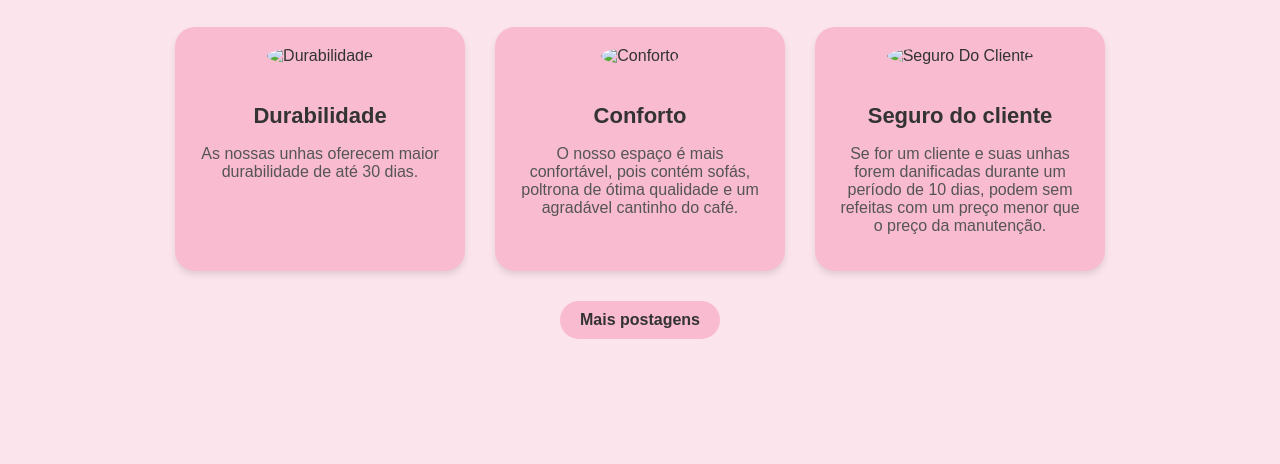
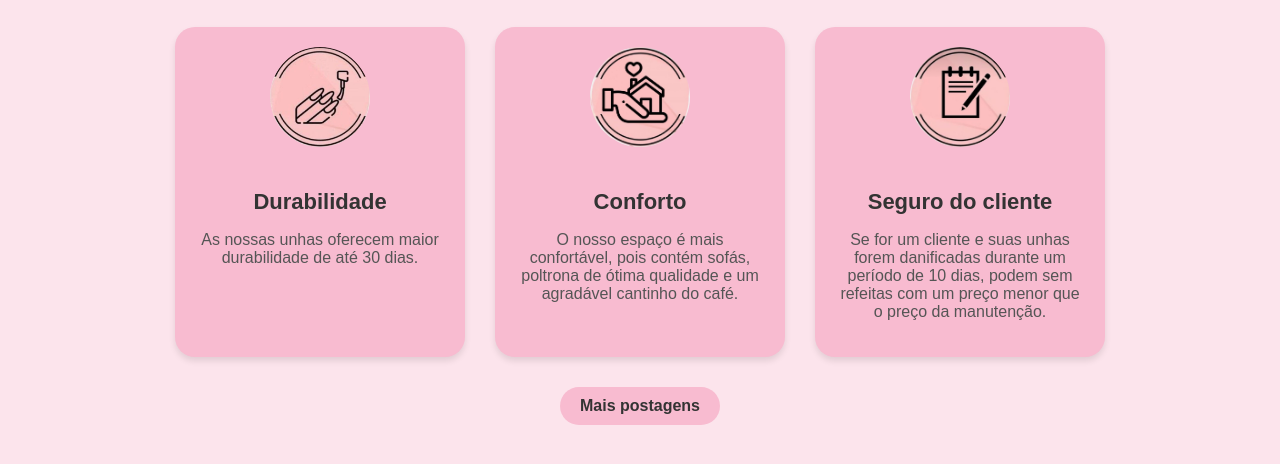
Before and after one commit to Matheus-Pieroni/KF_NailDesign, a plain HTML site: page diferenciais.html in a window 1280 px wide. Shown: the part 274-738 px from the top of the page. Drawn offline with Linux system fonts and the light colour scheme.

Commit message:
-FINALMENTE_O_FINAL_DE_VERDADE

```diff
--- a/diferenciais.html
+++ b/diferenciais.html
@@ -123,17 +123,17 @@
     <h1>Diferenciais</h1>
     <div class="blog-posts">
         <div class="blog-post">
-            <img src="Imagens/Durabilidade.jpg" alt="Durabilidade">
+            <img src="durabilidade.jpeg" alt="Durabilidade">
             <h2>Durabilidade</h2>
             <p>As nossas unhas oferecem maior durabilidade de até 30 dias.</p>
         </div>
         <div class="blog-post">
-            <img src="imagens/Conforto.jpg" alt="Conforto">
+            <img src="conforto.jpeg" alt="Conforto">
             <h2>Conforto</h2>
             <p>O nosso espaço é mais confortável, pois contém sofás, poltrona de ótima qualidade e um agradável cantinho do café.</p>
         </div>
         <div class="blog-post">
-            <img src="Imagens/Seguro.jpg" alt="Seguro Do Cliente">
+            <img src="seguro.jpeg" alt="Seguro Do Cliente">
             <h2>Seguro do cliente</h2>
             <p>Se for um cliente e suas unhas forem danificadas durante um período de 10 dias, podem sem refeitas com um preço menor que o preço da manutenção.</p>
         </div>
```
Also changed, not shown: FaleConosco.html (+1 -1 lines), conforto.jpeg (added), durabilidade.jpeg (added), seguro.jpeg (added).
